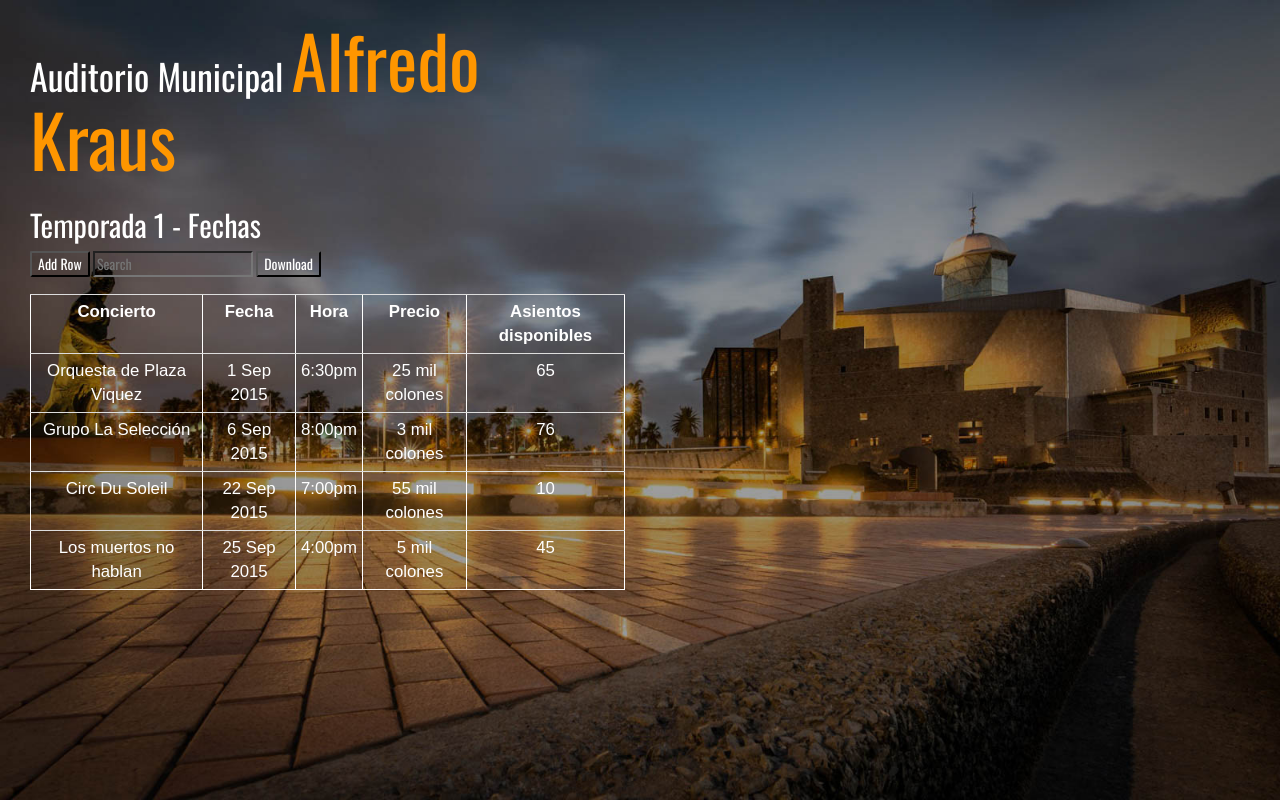
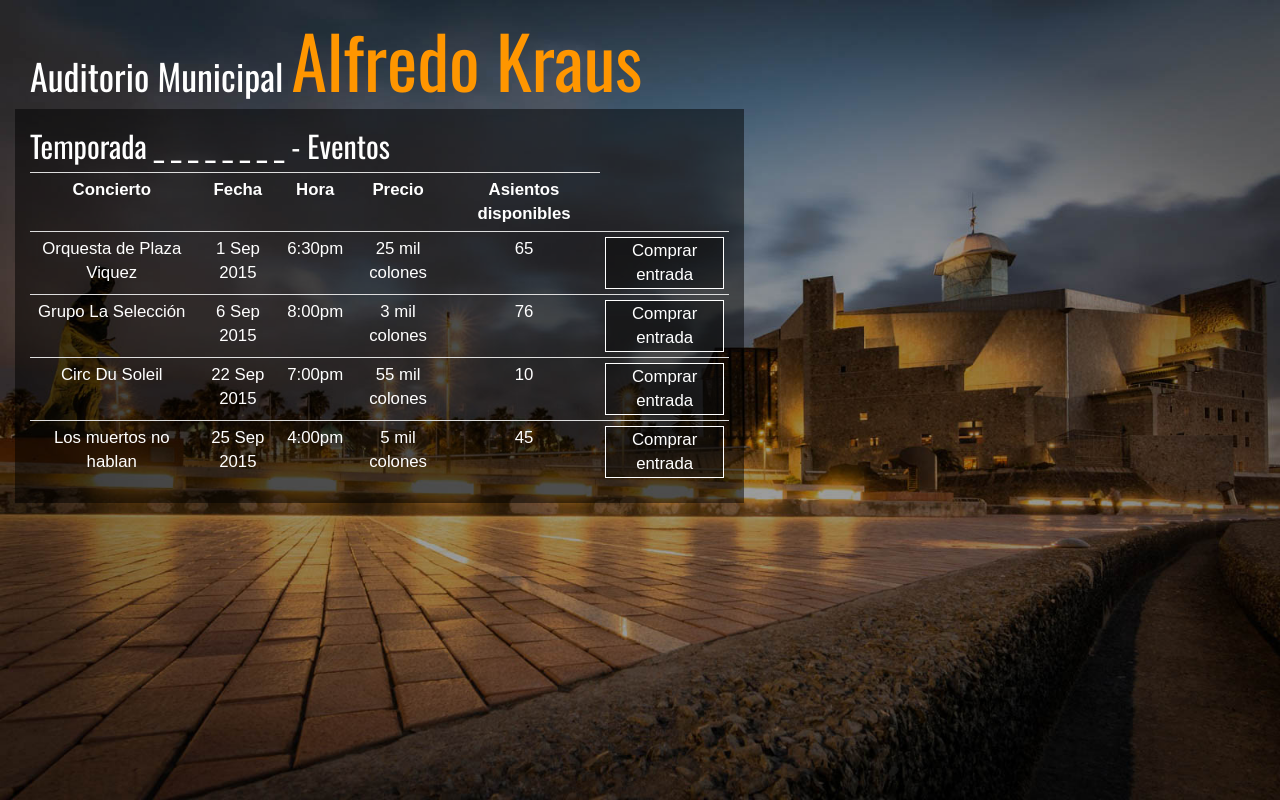
Before and after one commit to holtlanf999/proyecto-auditorio, a PHP site: page / in a window 1280 px wide. Run offline with PHP 8.4, Linux system fonts and the light colour scheme.

Commit message:
agregada pagina para comprar entradas

```diff
--- a/css/main.css
+++ b/css/main.css
@@ -4,33 +4,56 @@ body{
 	background: url(../img/auditorio1.jpg);
 	background-size: 100%;
 	color: #fff;
-	font-family: Oswald;
+	font-family: sans-serif;
 }
 
-button{
-	background-color: transparent;
-	border-radius: 5%;
+label{
+	font-weight: 100;
 }
 
 input{
 	background-color: transparent;
+	margin: 2em 0 0 0;
+}
+
+h1{
+	font-family: Oswald;
 }
 
 h1 span{
 	color: #ff9600;
 	font-size: 2em;
+	font-family: Oswald;
+}
+
+h2{
+	font-family: Oswald;
+}
+
+select{
+	color: #000;
+	margin: 2em 0 0 0;
+}
+
+.table-container{
+	background-color: rgba( 0, 0, 0, 0.50 );
 }
 
 table{
-	border: 1px solid #fff;
+	border-collapse: collapse;
+	border-color: #404040;
 	color: #fff;
 	font-family: sans-serif;
 	font-size: 1.2em;
 	font-weight: 100;
-	margin: 1em 0 0 0;
 	text-align: center;
 }
 
 table tr th{
 	text-align: center;
 }
+
+button{
+	background-color: rgba( 10, 10, 10, 0.5 );
+	border: 1px solid #fff;
+}
--- a/index.html
+++ b/index.html
@@ -2,26 +2,18 @@
 <html lang="en">
 <head>
 	<meta charset="UTF-8">
-	<title>Document</title>
+	<title>Auditorio Municipal Alfredo Kraus</title>
 	<!-- styles -->
 	<link rel="stylesheet" href="https://maxcdn.bootstrapcdn.com/bootstrap/3.3.5/css/bootstrap.min.css">
 	<link rel="stylesheet" href="css/main.css">
 	<!-- styles -->
 </head>
 <body class="col-md-12">
-	<h1 class="col-md-6">Auditorio Municipal <span>Alfredo Kraus</span></h1>
+	<h1 class="col-md-12">Auditorio Municipal <span>Alfredo Kraus</span></h1>
 
-	<h2 class="col-md-12" >Temporada 1 - Fechas</h2>
-
-	<nav class='col-md-12'>
-		<button class="button addRow" id="addRow" >Add Row</button>
-		<input type="text" placeholder="Search" class="search" id="search">
-		<button class=" button download" id="download">Download</button>
-	</nav>
-
-	</div><!-- wrapper -->
-		<div class="col-md-6">
-			<table class="table table-condensed" border= "1">
+	<div class="col-md-7 table-container">
+	<h2>Temporada _ _ _ _ _ _ _ _ - Eventos</h2>
+		<table class="table table-condensed">
 		  	<tr>
 			    <th>Concierto</th>
 			    <th>Fecha</th>
@@ -35,6 +27,7 @@
 			    <td>6:30pm</td>
 			    <td>25 mil colones</td>
 			    <td>65</td>
+			    <td><button>Comprar entrada</button></td>
 		  	</tr>
 		 	<tr>
 			    <td>Grupo La Selección</td>
@@ -42,6 +35,7 @@
 			    <td>8:00pm</td>
 			    <td>3 mil colones</td>
 			    <td>76</td>
+			    <td><button>Comprar entrada</button></td>
 		 	</tr>
 		 	<tr>
 			    <td>Circ Du Soleil</td>
@@ -49,6 +43,7 @@
 			    <td>7:00pm</td>
 			    <td>55 mil colones</td>
 			    <td>10</td>
+			    <td><button>Comprar entrada</button></td>
 		 	</tr>
 		 	<tr>
 			    <td>Los muertos no hablan</td>
@@ -56,6 +51,7 @@
 			    <td>4:00pm</td>
 			    <td>5 mil colones</td>
 			    <td>45</td>
+			    <td><button>Comprar entrada</button></td>
 		  	</tr>
 		</table>
 	</div>
```
Also changed, not shown: comprar.html (added, +38 -0 lines), 1 other file. Lines whose indentation alone changed are shown as unchanged.
